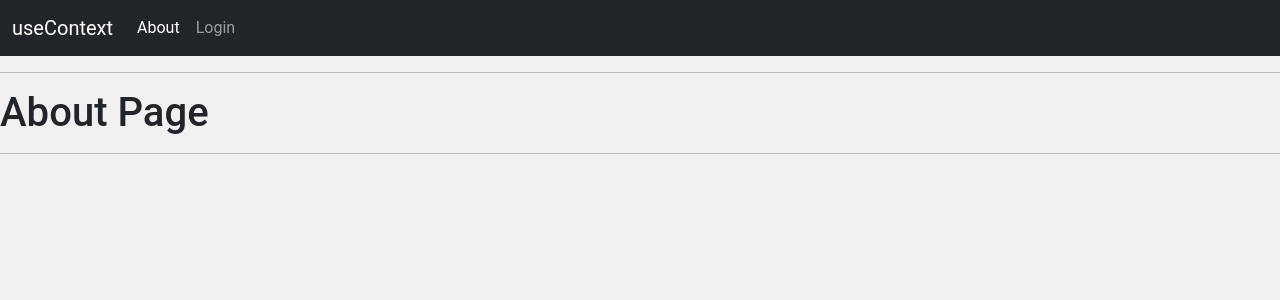
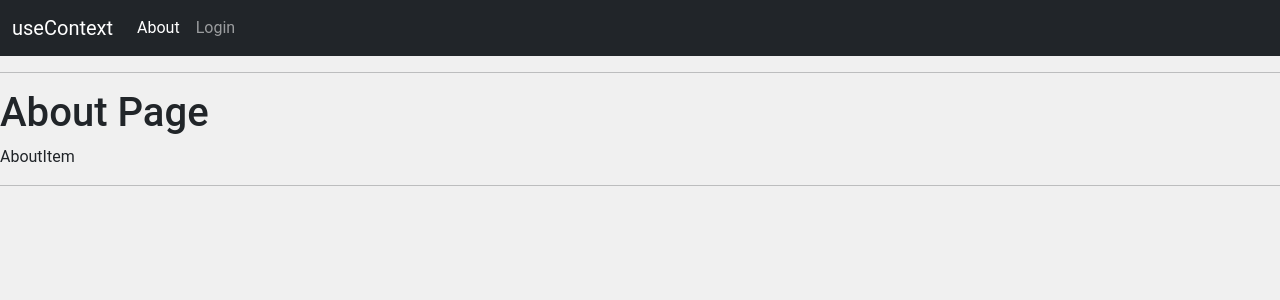
Before and after one commit to htmtmx/hooks-app, a React (Vite) app: page /about in a window 1280 px wide. Shown: the top 300 px of the page. Built offline with nearby package versions, Linux system fonts and the light colour scheme.

Commit message:
✨ Add AboutItem component and wrap AboutPage with AboutProvider for context management

```diff
--- /dev/null
+++ b/src/09_useContext/AboutItem.jsx
@@ -0,0 +1,10 @@
+import { useContext } from "react"
+import { AboutContext } from "./context/AboutContext";
+
+export const AboutItem = () => {
+    const aboutContext = useContext(AboutContext);
+    console.log(aboutContext);
+  return (
+    <div>AboutItem</div>
+  )
+}
--- a/src/09_useContext/AboutPage.jsx
+++ b/src/09_useContext/AboutPage.jsx
@@ -1,8 +1,12 @@
+import { AboutProvider } from "./context/AboutProvider";
+import { AboutItem } from "./AboutItem";
+
 export const AboutPage = () => {
     return (
-        <>
+        <AboutProvider>
             <h1>About Page</h1>
+            <AboutItem/>
             <hr />
-        </>
+        </AboutProvider>
     )
 }
```
